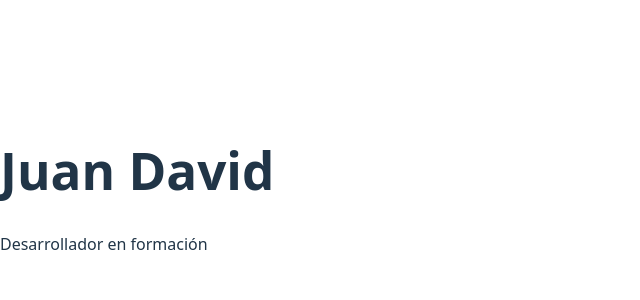
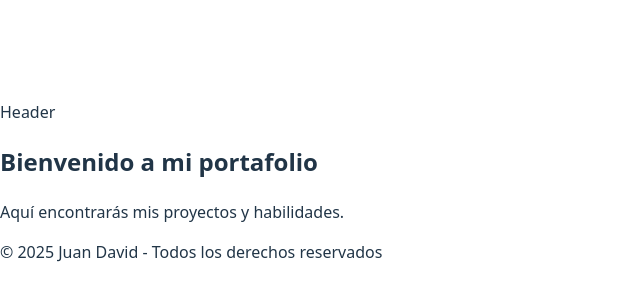
Before and after one commit to DavidGarzonDev/portafolio, a React (Vite) app: page / in a window 1280 px wide. Shown: the part 210-510 px from the top of the page, without its empty margins (0-640 px from the left). Built offline with nearby package versions, Linux system fonts and the light colour scheme.

Commit message:
Añadi el header , el footer y el home

```diff
--- a/package.json
+++ b/package.json
@@ -11,7 +11,8 @@
   },
   "dependencies": {
     "react": "^19.0.0",
-    "react-dom": "^19.0.0"
+    "react-dom": "^19.0.0",
+    "react-router-dom": "^7.3.0"
   },
   "devDependencies": {
     "@eslint/js": "^9.21.0",
--- a/src/App.jsx
+++ b/src/App.jsx
@@ -1,10 +1,15 @@
 import React from 'react'
+import Header from "./components/Header"
+import Home from "./pages/Home";
+import Footer from "./components/Footer";
 
 const App = () => {
   return (
-    <div className="flex flex-col items-center justify-center min-h-screen bg-gray-900 text-white">
-      <h1 className="text-4xl font-bold">Juan David</h1>
-      <p className="text-lg mt-2">Desarrollador en formación</p>
+
+    <div className="container">
+      <Header/>
+      <Home />
+      <Footer />
     </div>
   )
 }
--- /dev/null
+++ b/src/components/Footer.css
@@ -0,0 +1,9 @@
+.footer {
+  text-align: center;
+  padding: 20px;
+  background-color: #1a1a1a;
+  color: white;
+  position: absolute;
+  bottom: 0;
+  width: 100%;
+}
--- /dev/null
+++ b/src/components/Footer.jsx
@@ -0,0 +1,11 @@
+import React from "react";
+
+const Footer = () => {
+    return (
+        <footer className="footer">
+            <p>© 2025 Juan David - Todos los derechos reservados</p>
+        </footer>
+    );
+};
+
+export default Footer;
--- /dev/null
+++ b/src/components/Header.jsx
@@ -0,0 +1,9 @@
+import React from 'react'
+
+const Header = () => {
+  return (
+    <div>Header</div>
+  )
+}
+
+export default Header
--- /dev/null
+++ b/src/pages/Home.css
@@ -0,0 +1,4 @@
+.home {
+    text-align: center;
+    padding: 50px;
+}
--- /dev/null
+++ b/src/pages/Home.jsx
@@ -0,0 +1,12 @@
+import React from "react";
+
+const Home = () => {
+    return (
+        <main className="home">
+            <h2>Bienvenido a mi portafolio</h2>
+            <p>Aquí encontrarás mis proyectos y habilidades.</p>
+        </main>
+    );
+};
+
+export default Home;
```
Also changed, not shown: src/components/Header.css (added), 1 other file (tests, documents, lock files or other folders).
